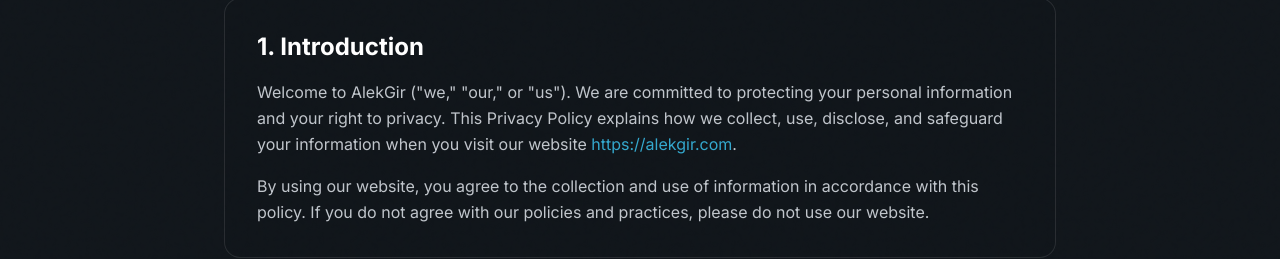
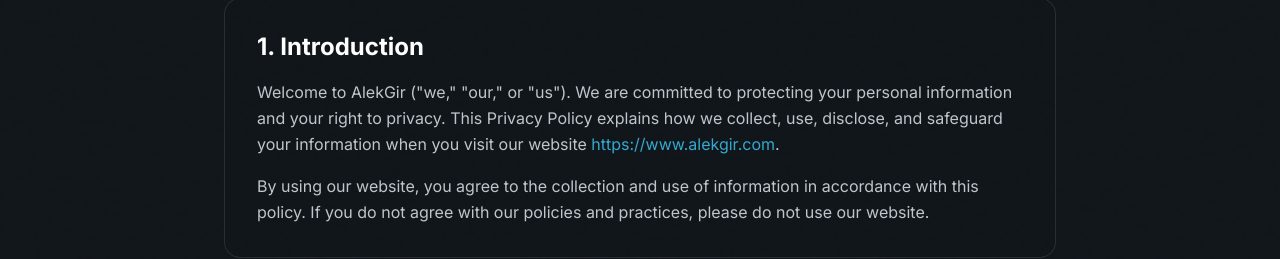
Before and after one commit to AleksejsGir/alekgir.com, a Next.js app: page /privacy in a window 1280 px wide. Shown: the part 310-569 px from the top of the page. Built offline with nearby package versions, Linux system fonts and the light colour scheme.

Commit message:
fix: align SEO config with www subdomain
- Update metadataBase, sitemap, robots to https://www.alekgir.com
- Add explicit canonical tag in layout.tsx

Fixes Google Search Console "Page with redirection" warnings.

```diff
--- a/src/app/layout.tsx
+++ b/src/app/layout.tsx
@@ -11,7 +11,10 @@
 const inter = Inter({ subsets: ["latin"] });
 
 export const metadata: Metadata = {
-  metadataBase: new URL("https://alekgir.com"),
+  metadataBase: new URL("https://www.alekgir.com"),
+  alternates: {
+    canonical: './',
+  },
   title: {
     default: "Aleksejs Giruckis | Full-Stack Developer | Python, Django, React",
     template: "%s | AlekGir"
--- a/src/app/robots.ts
+++ b/src/app/robots.ts
@@ -7,6 +7,6 @@
             allow: "/",
             disallow: ["/private/", "/admin/"],
         },
-        sitemap: "https://alekgir.com/sitemap.xml",
+        sitemap: "https://www.alekgir.com/sitemap.xml",
     };
 }
--- a/src/app/sitemap.ts
+++ b/src/app/sitemap.ts
@@ -2,7 +2,7 @@
 import { projects } from "@/data/projects";
 
 export default function sitemap(): MetadataRoute.Sitemap {
-    const baseUrl = "https://alekgir.com";
+    const baseUrl = "https://www.alekgir.com";
 
     // Static routes
     const staticRoutes = [
--- a/src/config/seo.config.ts
+++ b/src/config/seo.config.ts
@@ -9,7 +9,7 @@
   site: {
     name: "AlekGir",
     fullName: "Aleksejs Giruckis - Full-Stack Developer",
-    url: "https://alekgir.com",
+    url: "https://www.alekgir.com",
     locale: "en_GB",
     author: "Aleksejs Giruckis",
   },
```
